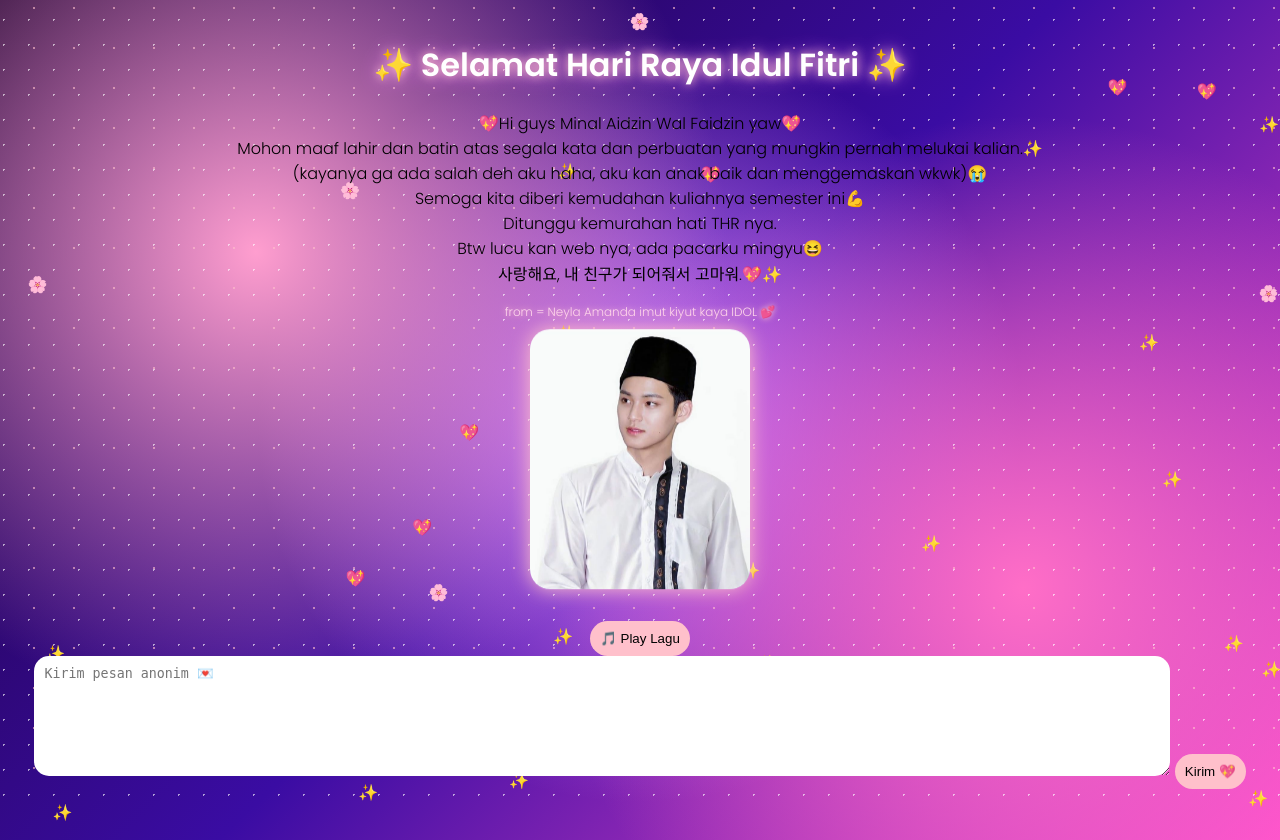
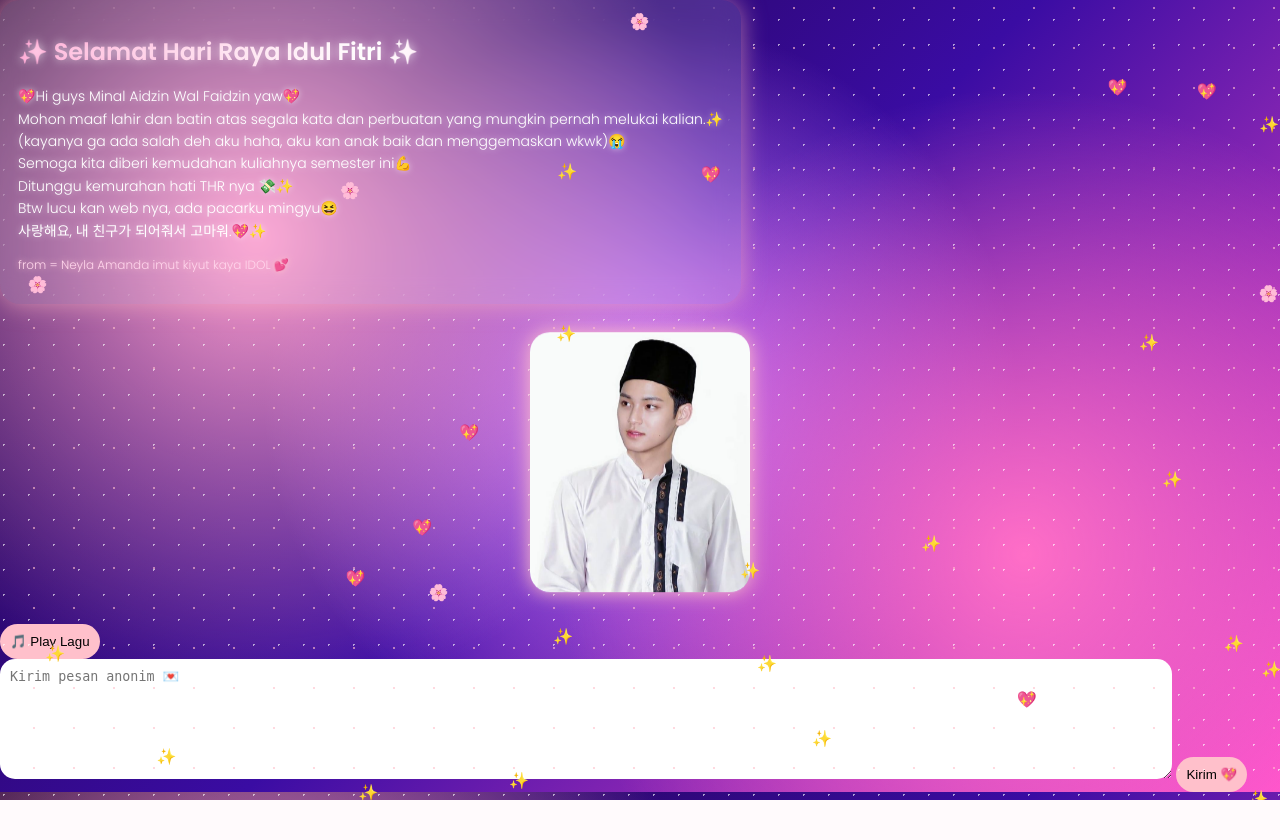
Before and after one commit to neylaaman27-alt/baru, a Flask app: page / in a window 1280 px wide. After the commit the page ends 800 px from the top, so only its background shows below. Run offline with Flask 3, Linux system fonts and the light colour scheme.

Commit message:
index.html

```diff
--- a/templates/index.html
+++ b/templates/index.html
@@ -15,18 +15,23 @@
 
 <div class="glitter"></div>
 
-<div class="container">
+<div class="title-box">
 
-    <h1>✨ Selamat Hari Raya Idul Fitri ✨</h1>
-    <p>💖Hi guys Minal Aidzin Wal Faidzin yaw💖<br>
+    <h1 class="title">✨ Selamat Hari Raya Idul Fitri ✨</h1>
+
+    <p class="subtitle">
+        💖Hi guys Minal Aidzin Wal Faidzin yaw💖<br>
         Mohon maaf lahir dan batin atas segala kata dan perbuatan yang mungkin pernah melukai kalian.✨<br>
         (kayanya ga ada salah deh aku haha, aku kan anak baik dan menggemaskan wkwk)😭<br>
         Semoga kita diberi kemudahan kuliahnya semester ini💪<br>
-        Ditunggu kemurahan hati THR nya. <br>
+        Ditunggu kemurahan hati THR nya 💸✨<br>
         Btw lucu kan web nya, ada pacarku mingyu😆<br>
-        사랑해요, 내 친구가 되어줘서 고마워.💖✨<br>
+        사랑해요, 내 친구가 되어줘서 고마워.💖✨
     </p>
+
     <p class="from">from = Neyla Amanda imut kiyut kaya IDOL 💕</p>
+
+</div>
 
     <img src="/static/mingyu.jpg" class="mingyu">
 
```
